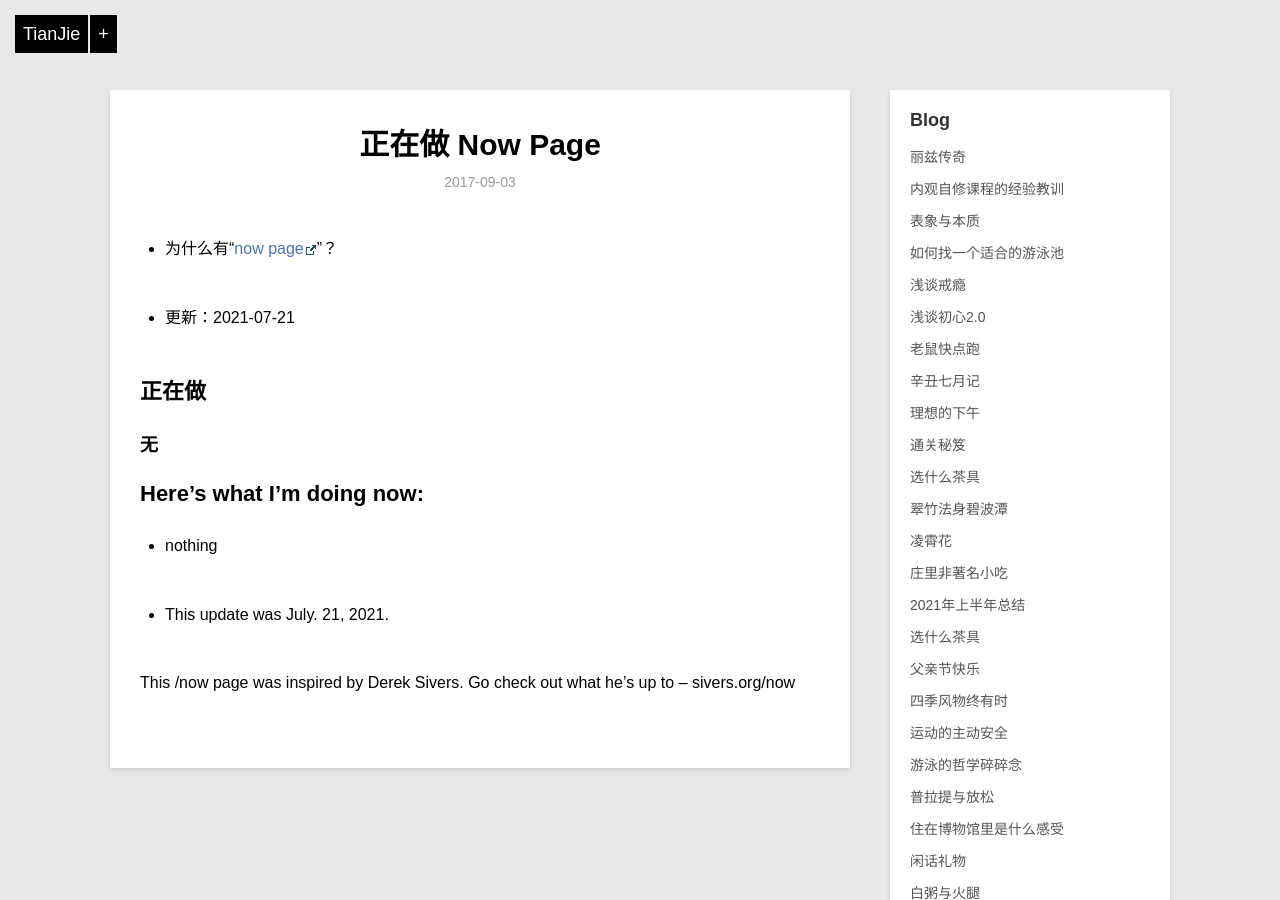
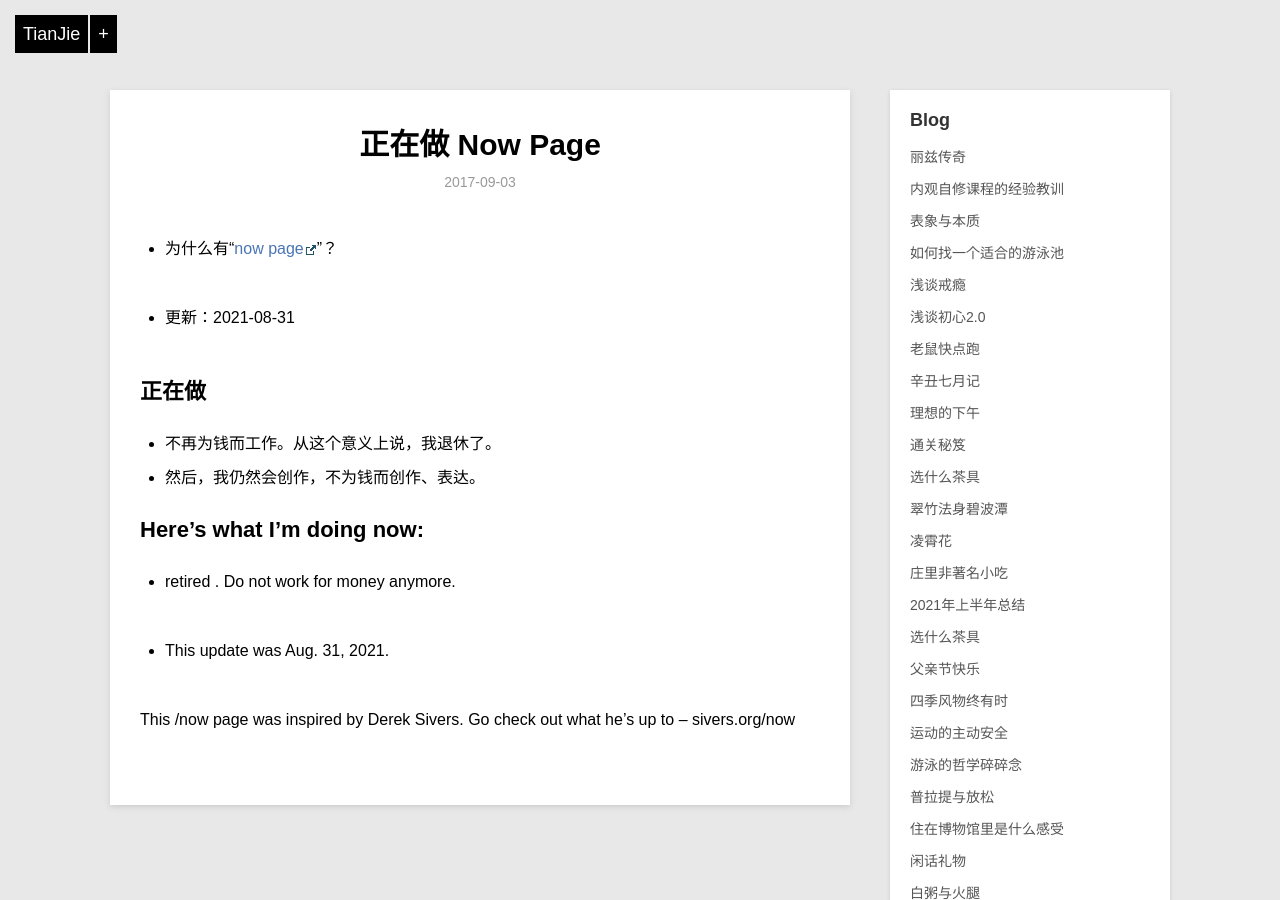
Before and after one commit to violettianjie/violettianjie.github.io, a Jekyll site: the page built from _posts/blog/2017-09-03-now.md, in a window 1280 px wide and 900 px high. Built offline with Jekyll 4.4.1, drawn with Linux system fonts in a browser that asks for light colours; comment, search, counter and statistics services are not loaded.

Commit message:
Update 2017-09-03-now.md

```diff
--- a/_posts/blog/2017-09-03-now.md
+++ b/_posts/blog/2017-09-03-now.md
@@ -9,24 +9,26 @@ category: blog
 - 为什么有“[now page](http://nownownow.com/about)”？
 
 
-- 更新：2021-07-21
+- 更新：2021-08-31
 
 
 ## 正在做
 
-### 无
+
+- 不再为钱而工作。从这个意义上说，我退休了。
+- 然后，我仍然会创作，不为钱而创作、表达。
 
 
 
 ## Here’s what I’m doing now:
 
--  nothing
+-  retired . Do not work for money anymore.
 
 
 
 
 
-- This update was July. 21, 2021.
+- This update was Aug. 31, 2021.
 
 This /now page was inspired by Derek Sivers. Go check out what he’s up to – sivers.org/now
 
```
